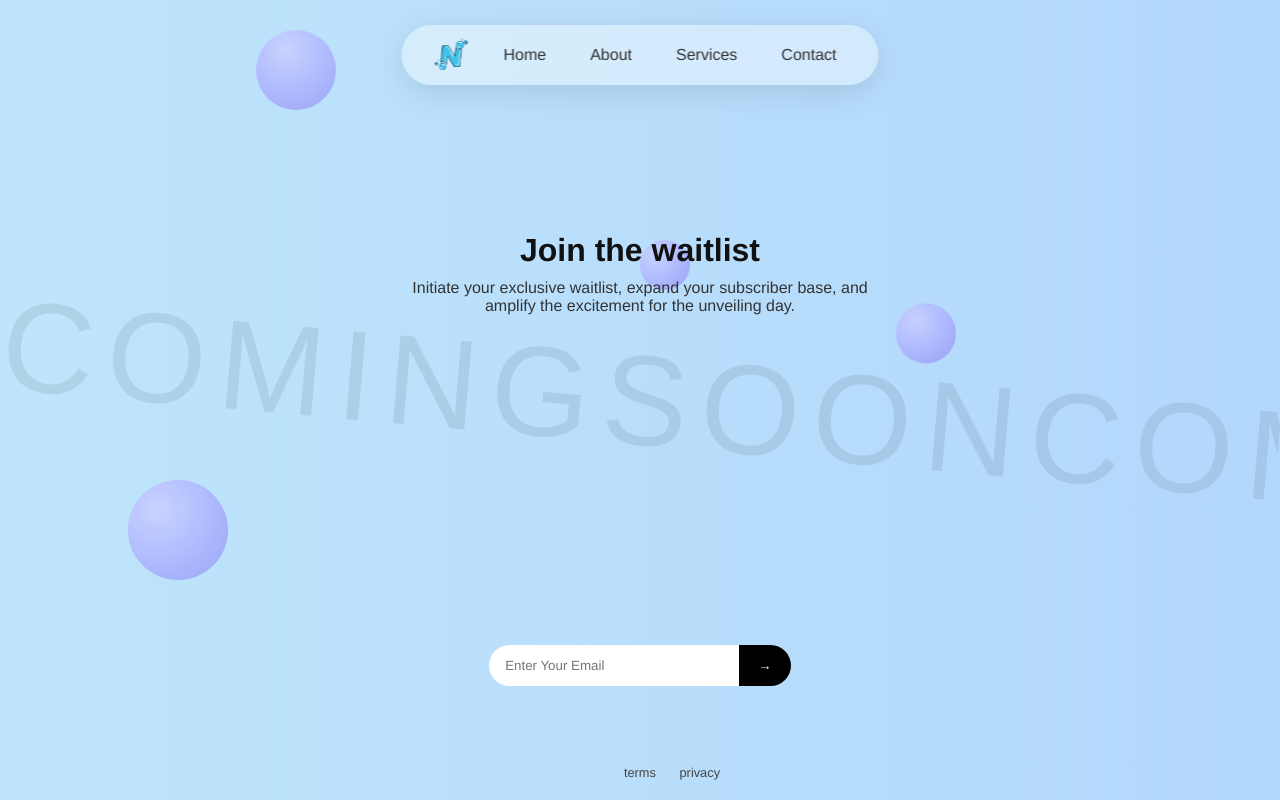
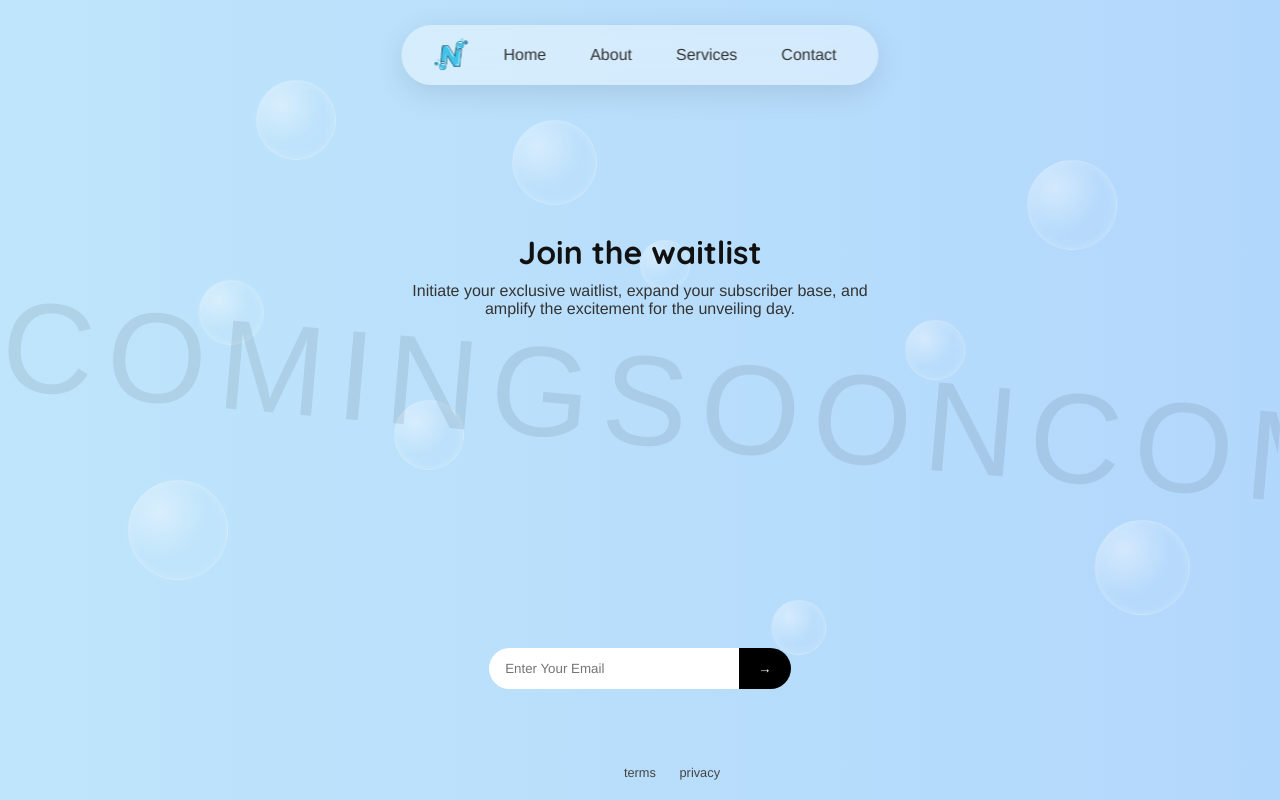
Before and after one commit to JahnaviSGupta/novoWash-waitlist, a plain HTML site: page index.html in a window 1280 px wide. Drawn offline with Linux system fonts and the light colour scheme.

Commit message:
design changes

```diff
--- a/index.html
+++ b/index.html
@@ -5,6 +5,7 @@
   <meta name="viewport" content="width=device-width, initial-scale=1.0"/>
   <title>NoVo Wash - Coming Soon</title>
   <link rel="stylesheet" href="style.css" />
+  <link href="https://fonts.googleapis.com/css2?family=Quicksand:wght@400;500;700&display=swap" rel="stylesheet">
 </head>
 <body>
     <!-- Floating Navbar with Inner Navigation -->
@@ -45,6 +46,12 @@
     <div class="bubble b2"></div>
     <div class="bubble b3"></div>
     <div class="bubble b4"></div>
+    <div class="bubble b5"></div>
+    <div class="bubble b6"></div>
+    <div class="bubble b7"></div>
+    <div class="bubble b8"></div>
+    <div class="bubble b9"></div>
+    <div class="bubble b10"></div>
   </div>
 
   <script src="script.js"></script>
--- a/style.css
+++ b/style.css
@@ -40,6 +40,9 @@ body, html {
   flex-direction: column; /* Keeps elements stacked vertically */
   justify-content: flex-start; /* Aligns content to the top by default */
   z-index: 1;
+  /* font-family: 'Quicksand', sans-serif; */
+  font-family: 'Quicksand', sans-serif;
+
 }
 
 .logo {
@@ -53,6 +56,12 @@ h1 {
   color: #111;
   font-weight: 700;
   margin-top: 200px;
+  /* font-family: 'Poppins', sans-serif;
+  font-family: 'Quicksand', sans-serif; */
+  /* font-family: 'Helvetica Neue', sans-serif;
+   */
+   font-family: 'Quicksand', sans-serif;
+
 
   /* font-size: 2rem;
   color: #111;
@@ -176,19 +185,52 @@ h1 {
 .bubble {
   position: absolute;
   border-radius: 50%;
-  background: radial-gradient(circle at 30% 30%, #ccf, #aaf, #88e);
-  opacity: 0.7;
-  animation: floatBubble 10s infinite ease-in-out;
+  background: radial-gradient(
+    circle at 30% 30%,
+    rgba(255, 255, 255, 0.7),
+    rgba(255, 255, 255, 0.1),
+    transparent
+  );
+  border: 1px solid rgba(255, 255, 255, 0.4);
+  backdrop-filter: blur(6px);
+  box-shadow:
+    inset 0 0 8px rgba(255, 255, 255, 0.4),
+    0 0 12px rgba(255, 255, 255, 0.1);
+  opacity: 0.6;
+  animation:
+    floatBubble 6s infinite ease-in-out,
+    wobble 3s infinite ease-in-out,
+    drift 5s infinite ease-in-out,
+    shimmer 5s infinite ease-in-out;
   z-index: -1;
 }
 
 .b1 { width: 80px; height: 80px; top: 10%; left: 20%; animation-delay: 0s; }
 .b2 { width: 60px; height: 60px; top: 40%; left: 70%; animation-delay: 3s; }
 .b3 { width: 100px; height: 100px; top: 60%; left: 10%; animation-delay: 5s; }
-.b4 { width: 50px; height: 50px; top: 30%; left: 50%; animation-delay: 7s; }
+.b4 { width: 50px; height: 50px; top: 30%; left: 50%; animation-delay: 0s; }
+.b5 { width: 90px; height: 90px; top: 20%; left: 80%; animation-delay: 1s; }
+.b6 { width: 70px; height: 70px; top: 50%; left: 30%; animation-delay: 2.5s; }
+.b7 { width: 55px; height: 55px; top: 75%; left: 60%; animation-delay: 4s; }
+.b8 { width: 85px; height: 85px; top: 15%; left: 40%; animation-delay: 6s; }
+.b9 { width: 65px; height: 65px; top: 35%; left: 15%; animation-delay: 1.5s; }
+.b10 { width: 95px; height: 95px; top: 65%; left: 85%; animation-delay: 3.5s; }
+
+
 
 @keyframes floatBubble {
   0% { transform: translateY(0); }
-  50% { transform: translateY(-50px) rotate(20deg); }
+  50% { transform: translateY(-60px) rotate(10deg); }
   100% { transform: translateY(0); }
 }
+
+@keyframes wobble {
+  0%, 100% { transform: scale(1); }
+  50% { transform: scale(1.03, 0.97); }
+}
+
+@keyframes drift {
+  0% { transform: translateX(0); }
+  50% { transform: translateX(10px); }
+  100% { transform: translateX(0); }
+}
```
